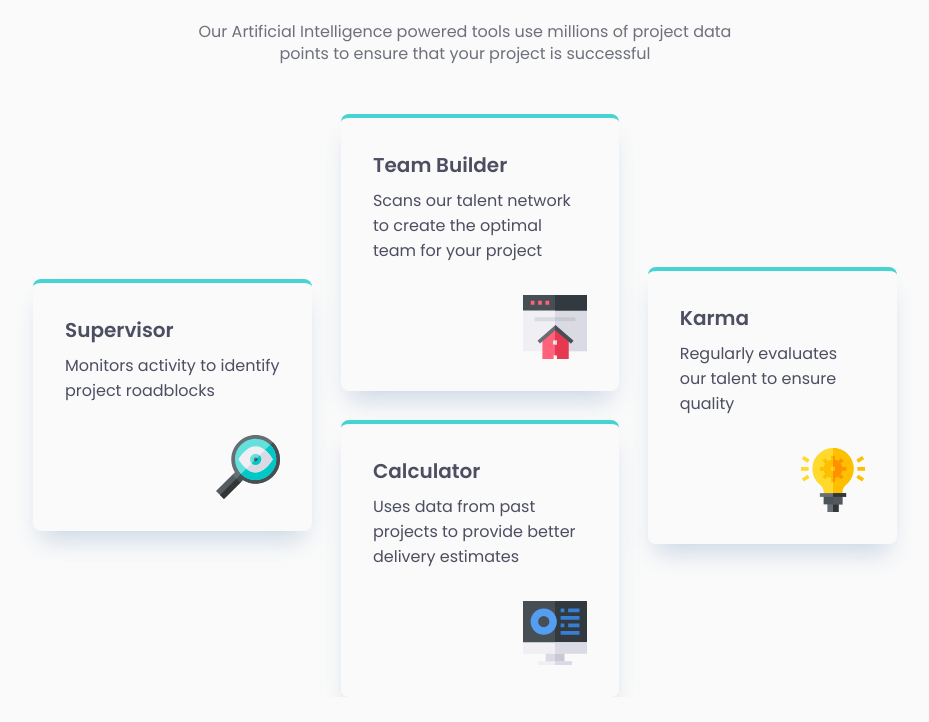
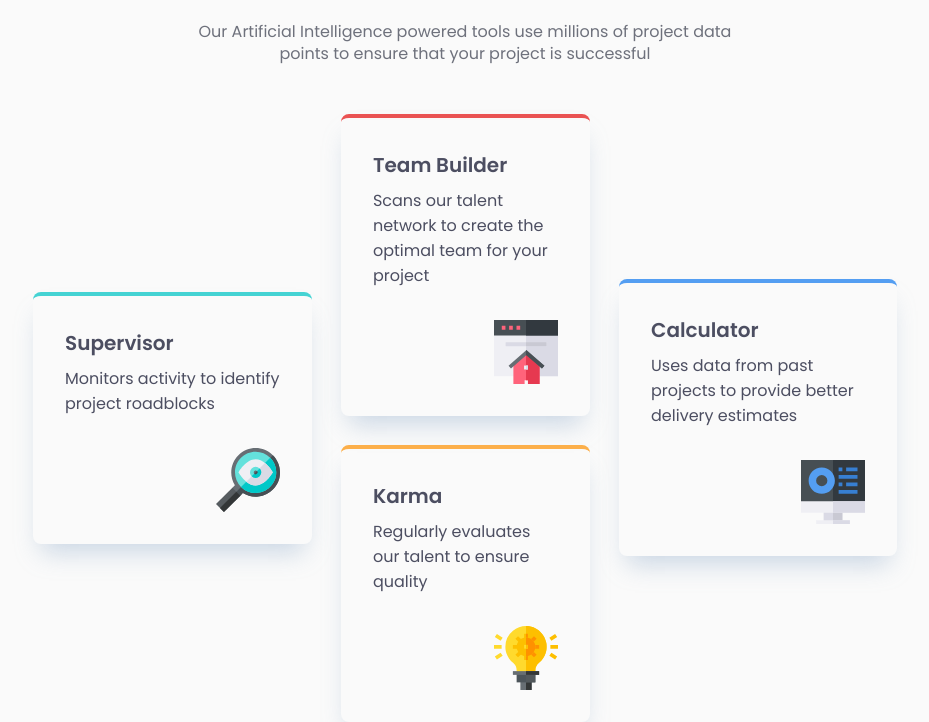
Before and after one commit to Mertasilturk/Frontend-mentor, a plain HTML site: page four-card-feature-section-master/index.html in a window 1280 px wide. Shown: the part 109-831 px from the top of the page, without its empty margins (175-1104 px from the left). Before the commit the page ends 806 px from the top, so only its background shows below. Drawn offline with Linux system fonts and the light colour scheme.

Commit message:
'commit'

```diff
--- a/four-card-feature-section-master/fourcard.css
+++ b/four-card-feature-section-master/fourcard.css
@@ -101,25 +101,29 @@ body {
 
 .box-1 {
   grid-area: a;
+  border-top: 4px solid hsl(180, 62%, 55%);
 }
 
 .box-2 {
   grid-area: b;
+  border-top: 4px solid hsl(0, 78%, 62%);
 }
 
 .box-3 {
-  grid-area: c;
+  grid-area: d;
+  border-top: 4px solid hsl(34, 97%, 64%);
 }
 
 .box-4 {
-  grid-area: d;
+  grid-area: c;
+  border-top: 4px solid hsl(212, 86%, 64%);
 }
 
 .box {
   max-width: 22rem;
   display: grid;
   box-shadow: 0 1rem 1.5rem -0.5rem hsla(212, 36%, 64%, 0.4);
-  border-top: 4px solid hsl(180, 62%, 55%);
+
   border-radius: 0.5rem;
   padding: 2rem;
   gap: 0.5rem;
```
